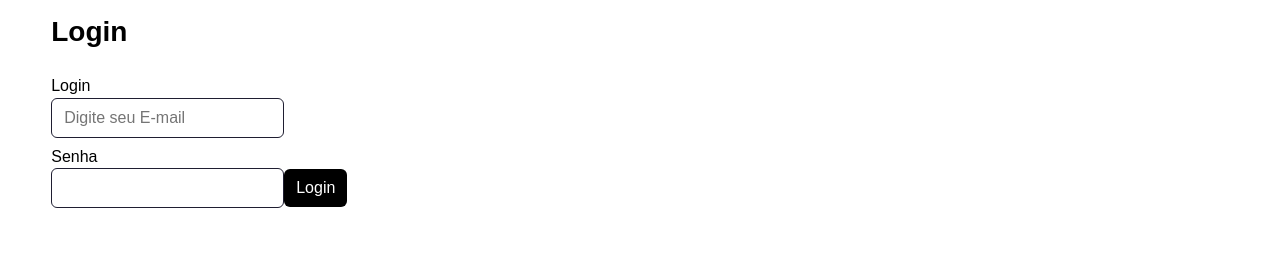
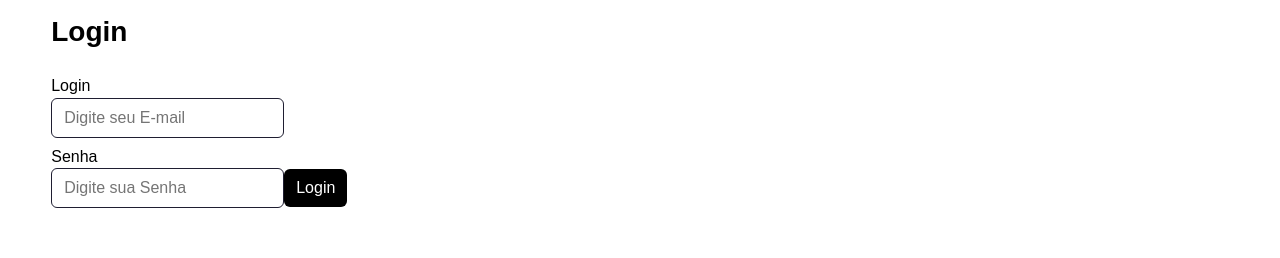
Before and after one commit to LuannZeiro/CP5-Frontend-main, a Next.js app in the folder CP5-Frontend-main/: page /login in a window 1280 px wide. Shown: the top 258 px of the page. Built offline with nearby package versions, Linux system fonts and the light colour scheme.

Commit message:
Update page.tsx

```diff
--- a/CP5-Frontend-main/src/app/login/page.tsx
+++ b/CP5-Frontend-main/src/app/login/page.tsx
@@ -73,6 +73,7 @@ export default function Login() {
                     id="password"
                     name="password"
                     onChange={handlePassword}
+                    placeholder="Digite sua Senha"
                 />
                 <Button type="button" onClick={handleClick}>
                     Login
```
